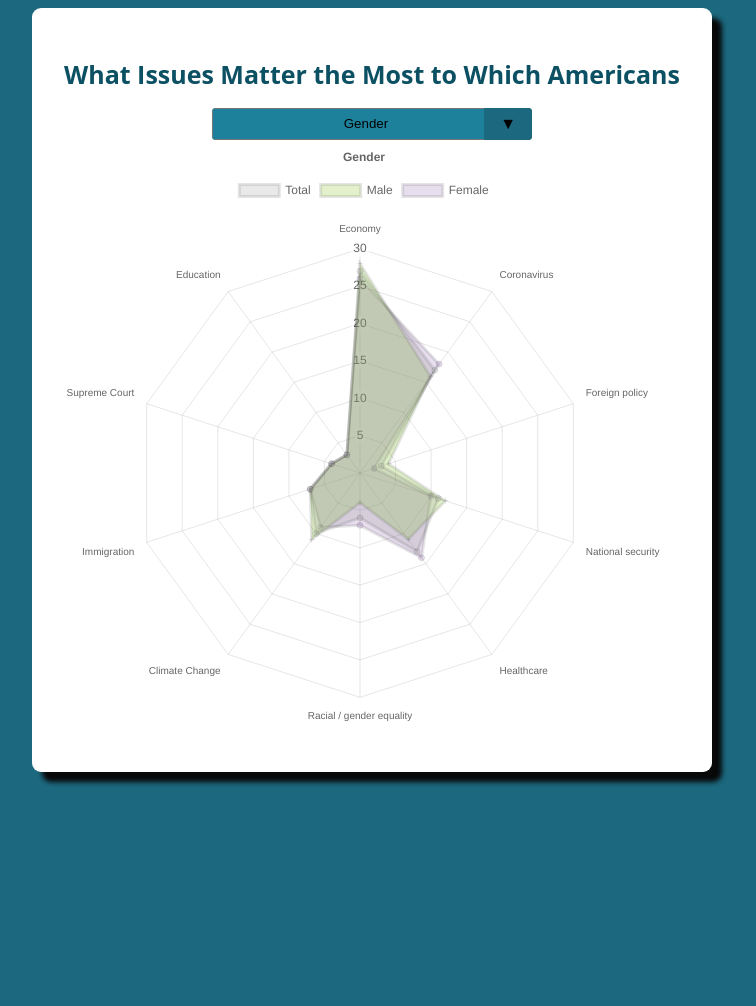
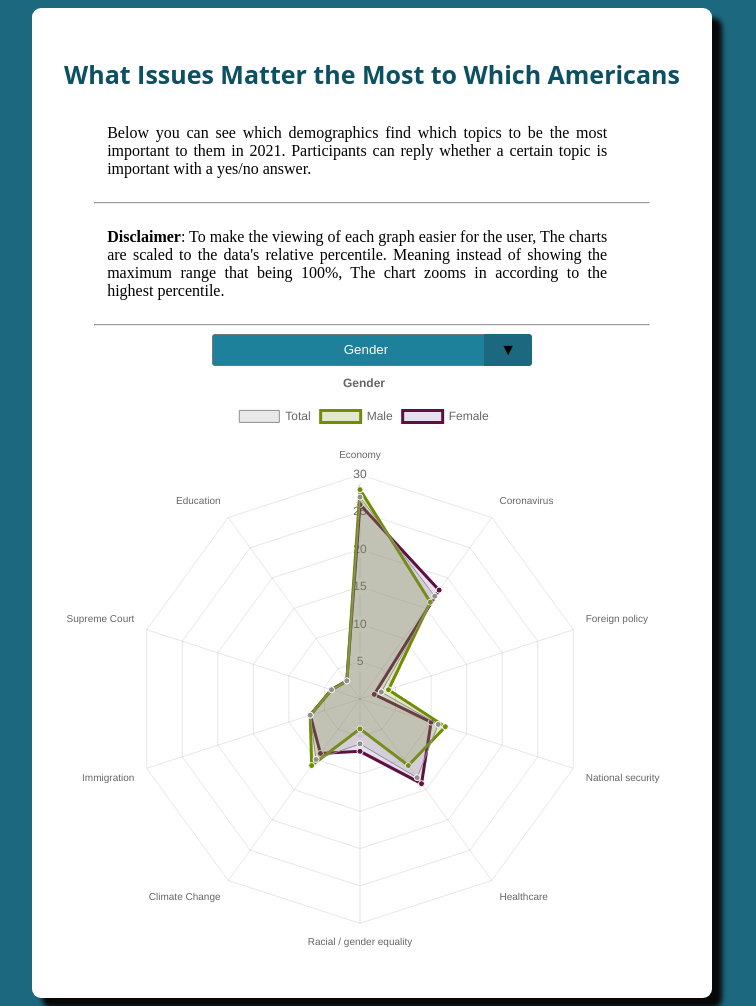
Before and after one commit to anarchopossum/450-Project3, a website: page index.html in a window 1280 px wide. Shown: the whole page, without its empty margins (268-1024 px from the left). Before the commit the page ends 800 px from the top, so only its background shows below. Drawn offline with nearby package versions, Linux system fonts and the light colour scheme.

Commit message:
Improvements on all javascript files and html file
index.html
- added disclaimer
- added explanation of data
Age.js
- reworked data
- bug from charts.js doesn't give chart '18-29' a background color
All Javascript files
- improved readability for all documents

```diff
--- a/Age.js
+++ b/Age.js
@@ -15,60 +15,65 @@ let chart2 = new Chart(radar2, {
             label: 'Total',
             // color and width of radar
             backgroundColor: 'rgba(142,144,140,0.2)',
-            //boarderColor: '#8e908c',
-            boarderWidth: 3,
+            borderColor: '#8e908c',
+            pointHoverBackgroundColor: '#fff',
+            pointBorderColor: '#fff',
+            pointHoverBorderColor: '#8e908c',
+            borderWidth: 1,
             // Number Values Corresponding to issue (See labels)
-            data: [27,17,3,11,13,6,10,7,4,3]
+            data: [20,17,3,11,13,6,10,7,4,3]
             },
             {
             // Person Type
             label: '18-29',
             // color and width of radar
-            backgroundColor: 'rgba(154, 3, 30,0.2)',
-            boarderColor: '#9A031E',
-            pointStyle: 'cross',
-            boarderwidth: 2,
+            backgroundColor:'rgba(154, 3, 30,0.2)',
+            borderColor: '#9A031E',
+            pointHoverBackgroundColor: '#fff',
+            pointBorderColor: '#fff',
+            pointHoverBorderColor: '#9A031E',
+            borderwidth: 2,
             // Number Values Corresponding to issue (See labels)
-            data: [8,5,5,4,23,20,12,11,11,1]
+            data: [20,23,4,8,12,11,11,11,5,1,5]
             },
             {
             // Person Type
             label: '30-44',
             // color and width of radar
             backgroundColor:'rgba(251, 139, 36,0.2)',
-            boarderColor: '#e36414',
-            boarderwidth: 2,
+            borderColor: '#e36414',
+            pointHoverBackgroundColor: '#fff',
+            pointBorderColor: '#fff',
+            pointHoverBorderColor: '#e36414',
+            borderwidth: 2,
             // Number Values Corresponding to issue (See labels)
-            data: [6,6,4,3,19,29,17,5,8,3]
-        },
-        {
-            // Person Type
-            label: '30-44',
-            // color and width of radar
-            backgroundColor:'rgba(113, 140, 0,0.2)',
-            boarderColor: '#718C00',
-            boarderwidth: 2,
-            // Number Values Corresponding to issue (See labels)
-            data: [13,7,2,4,15,33,10,4,8,4]
+            data: [29,19,3,6,17,5,8,6,3,4]
         },
         {
             // Person Type
             label: '45-60',
             // color and width of radar
-            backgroundColor:'rgba(15, 76, 92,0.2)',
-            boarderColor: '#0f4c5c',
-            boarderwidth: 2,
+            backgroundColor:'rgba(113, 140, 0,0.2)',
+            borderColor: '#718C00',
+            pointHoverBackgroundColor: '#fff',
+            pointBorderColor: '#fff',
+            pointHoverBorderColor: '#718C00',
+            borderwidth: 2,
             // Number Values Corresponding to issue (See labels)
-            data: [13,7,2,4,15,33,10,4,8,4]
-        },{
+            data: [33,15,4,13,10,4,8,7,4,2]
+        },
+        {
             // Person Type
             label: '60+',
             // color and width of radar
-            backgroundColor:'rgba(137, 89, 168,0.2)',
-            boarderColor: '#5f0f40',
-            boarderwidth: 2,
+            backgroundColor:'rgba(15, 76, 92,0.2)',
+            borderColor: '#0f4c5c',
+            pointHoverBackgroundColor: '#fff',
+            pointBorderColor: '#fff',
+            pointHoverBorderColor: '#0f4c5c',
+            borderwidth: 2,
             // Number Values Corresponding to issue (See labels)
-            data: [17,9,0,2,13,23,13,3,13,7]
+            data: [23,13,2,17,13,3,13,9,7,0]
         }]
     },
     options: {
--- a/Location.js
+++ b/Location.js
@@ -14,8 +14,11 @@ let chart4 = new Chart(radar4, {
             label: 'Total',
             // color and width of radar
             backgroundColor: 'rgba(142,144,140,0.2)',
-            //boarderColor: '#8e908c',
-            boarderWidth: 3,
+            borderColor: '#8e908c',
+            pointHoverBackgroundColor: '#fff',
+            pointBorderColor: '#fff',
+            pointHoverBorderColor: '#8e908c',
+            borderWidth: 2,
             // Number Values Corresponding to issue (See labels)
             data: [27,17,3,11,13,6,10,7,4,3]
             },
@@ -24,8 +27,11 @@ let chart4 = new Chart(radar4, {
             label: 'Northeast',
             // color and width of radar
             backgroundColor:'rgba(154, 3, 30,0.2)',
-            boarderColor: '#9A031E',
-            boarderwidth: 2,
+            borderColor: '#9A031E',
+            pointHoverBackgroundColor: '#fff',
+            pointBorderColor: '#fff',
+            pointHoverBorderColor: '#9A031E',
+            borderwidth: 2,
             // Number Values Corresponding to issue (See labels)
             data: [28,18,2,11,12,5,11,8,3,3]
         },
@@ -34,8 +40,11 @@ let chart4 = new Chart(radar4, {
             label: 'Midwest',
             // color and width of radar
             backgroundColor:'rgba(251, 139, 36,0.2)',
-            boarderColor: '#e36414',
-            boarderwidth: 2,
+            borderColor: '#e36414',
+            pointHoverBackgroundColor: '#fff',
+            pointBorderColor: '#fff',
+            pointHoverBorderColor: '#e36414',
+            borderwidth: 2,
             // Number Values Corresponding to issue (See labels)
             data: [29,14,3,11,15,6,10,7,3,3]
         },
@@ -44,8 +53,11 @@ let chart4 = new Chart(radar4, {
             label: 'South',
             // color and width of radar
             backgroundColor:'rgba(113, 140, 0,0.2)',
-            boarderColor: '#718C00',
-            boarderwidth: 2,
+            borderColor: '#718C00',
+            pointHoverBackgroundColor: '#fff',
+            pointBorderColor: '#fff',
+            pointHoverBorderColor: '#718C00',
+            borderwidth: 2,
             // Number Values Corresponding to issue (See labels)
             data: [28,16,4,13,11,6,9,7,4,2]
         },{
@@ -53,8 +65,11 @@ let chart4 = new Chart(radar4, {
             label: 'Mountain',
             // color and width of radar
             backgroundColor:'rgba(15, 76, 92,0.2)',
-            boarderColor: '#0f4c5c',
-            boarderwidth: 2,
+            borderColor: '#0f4c5c',
+            pointHoverBackgroundColor: '#fff',
+            pointBorderColor: '#fff',
+            pointHoverBorderColor: '#0f4c5c',
+            borderwidth: 2,
             // Number Values Corresponding to issue (See labels)
             data: [26,8,5,14,11,4,10,8,8,5]
         },{
@@ -62,9 +77,11 @@ let chart4 = new Chart(radar4, {
             label: 'Pacific',
             // color and width of radar
             backgroundColor: 'rgba(137, 89, 168,0.2)',
-            boarderColor: '#5f0f40',
-            pointStyle: 'cross',
-            boarderwidth: 2,
+            borderColor: '#5f0f40',
+            pointHoverBackgroundColor: '#fff',
+            pointBorderColor: '#fff',
+            pointHoverBorderColor: '#5f0f40',
+            borderwidth: 2,
             // Number Values Corresponding to issue (See labels)
             data: [22,27,2,7,14,6,11,6,3,2]
         }]
--- a/Main.js
+++ b/Main.js
@@ -15,8 +15,12 @@ let chart1 = new Chart(radar1, {
             label: 'Total',
             // color and width of radar
             backgroundColor: 'rgba(142,144,140,0.2)',
-            //boarderColor: '#8e908c',
-            boarderWidth: 3,
+            borderColor: '#8e908c',
+            pointBackgroundColor: '#8e908c',
+            pointHoverBackgroundColor: '#fff',
+            pointBorderColor: '#fff',
+            pointHoverBorderColor: '#8e908c',
+            borderWidth: 1,
             // Number Values Corresponding to issue (See labels)
             data: [27,17,3,11,13,6,10,7,4,3]
             },
@@ -24,10 +28,13 @@ let chart1 = new Chart(radar1, {
             // Person Type
             label: 'Male',
             // color and width of radar
-            backgroundColor: 'rgba(113,183,0,0.2)',
-            boarderColor: '#718C00',
-            pointStyle: 'cross',
-            boarderwidth: 2,
+            backgroundColor:'rgba(113, 140, 0,0.2)',
+            borderColor: '#718C00',
+            pointBackgroundColor: '#718C00',
+            pointHoverBackgroundColor: '#fff',
+            pointBorderColor: '#fff',
+            pointHoverBorderColor: '#718C00',
+            borderwidth: 2,
             // Number Values Corresponding to issue (See labels)
             data: [28,16,4,12,11,4,11,7,4,3]
             },
@@ -35,9 +42,13 @@ let chart1 = new Chart(radar1, {
             // Person Type
             label: 'Female',
             // color and width of radar
-            backgroundColor:'rgba(137,89,168,0.2)',
-            boarderColor: '#5f0f40',
-            boarderwidth: 2,
+            backgroundColor: 'rgba(137, 89, 168,0.2)',
+            borderColor: '#5f0f40',
+            pointBackgroundColor: '#5f0f40',
+            pointHoverBackgroundColor: '#fff',
+            pointBorderColor: '#fff',
+            pointHoverBorderColor: '#5f0f40',
+            borderwidth: 2,
             // Number Values Corresponding to issue (See labels)
             data: [26,18,2,10,14,7,9,7,4,3]
         }]
--- a/PolParty.js
+++ b/PolParty.js
@@ -15,8 +15,11 @@ let chart5 = new Chart(radar5, {
             label: 'Total',
             // color and width of radar
             backgroundColor: 'rgba(142,144,140,0.2)',
-            //boarderColor: '#8e908c',
-            boarderWidth: 3,
+            borderColor: '#8e908c',
+            pointHoverBackgroundColor: '#fff',
+            pointBorderColor: '#fff',
+            pointHoverBorderColor: '#8e908c',
+            borderWidth: 1,
             // Number Values Corresponding to issue (See labels)
             data: [27,17,3,11,13,6,10,7,4,3]
             },
@@ -25,8 +28,11 @@ let chart5 = new Chart(radar5, {
             label: 'Repulican',
             // color and width of radar
             backgroundColor:'rgba(154, 3, 30,0.2)',
-            boarderColor: '#9A031E',
-            boarderwidth: 2,
+            borderColor: '#9A031E',
+            pointHoverBackgroundColor: '#fff',
+            pointBorderColor: '#fff',
+            pointHoverBorderColor: '#9A031E',
+            borderwidth: 2,
             // Number Values Corresponding to issue (See labels)
             data: [37,9,5,25,6,1,2,12,2,2]
         },
@@ -35,8 +41,11 @@ let chart5 = new Chart(radar5, {
             label: 'Democrat',
             // color and width of radar
             backgroundColor:'rgba(251, 139, 36,0.2)',
-            boarderColor: '#e36414',
-            boarderwidth: 2,
+            borderColor: '#e36414',
+            pointHoverBackgroundColor: '#fff',
+            pointBorderColor: '#fff',
+            pointHoverBorderColor: '#e36414',
+            borderwidth: 2,
             // Number Values Corresponding to issue (See labels)
             data: [20,22,2,4,18,8,15,3,5,2]
         },
@@ -45,8 +54,11 @@ let chart5 = new Chart(radar5, {
             label: 'Independent/Other',
             // color and width of radar
             backgroundColor:'rgba(113, 140, 0,0.2)',
-            boarderColor: '#718C00',
-            boarderwidth: 2,
+            borderColor: '#718C00',
+            pointHoverBackgroundColor: '#fff',
+            pointBorderColor: '#fff',
+            pointHoverBorderColor: '#718C00',
+            borderwidth: 2,
             // Number Values Corresponding to issue (See labels)
             data: [27,17,4,9,12,6,10,7,3,4]
         }]
--- a/Wealth.js
+++ b/Wealth.js
@@ -14,8 +14,11 @@ let chart3 = new Chart(radar3, {
             label: 'Total',
             // color and width of radar
             backgroundColor: 'rgba(142,144,140,0.2)',
-            //boarderColor: '#8e908c',
-            boarderWidth: 3,
+            borderColor: '#8e908c',
+            pointHoverBackgroundColor: '#fff',
+            pointBorderColor: '#fff',
+            pointHoverBorderColor: '#8e908c',
+            borderWidth: 1,
             // Number Values Corresponding to issue (See labels)
             data: [27,17,3,11,13,6,10,7,4,3]
             },
@@ -24,8 +27,11 @@ let chart3 = new Chart(radar3, {
             label: '$0-$49,9999',
             // color and width of radar
             backgroundColor:'rgba(154, 3, 30,0.2)',
-            boarderColor: '#9A031E',
-            boarderwidth: 2,
+            borderColor: '#9A031E',
+            pointHoverBackgroundColor: '#fff',
+            pointBorderColor: '#fff',
+            pointHoverBorderColor: '#9A031E',
+            borderwidth: 2,
             // Number Values Corresponding to issue (See labels)
             data: [25,19,2,11,15,6,10,7,3,2]
         },
@@ -34,8 +40,11 @@ let chart3 = new Chart(radar3, {
             label: '$50,000-$99,999',
             // color and width of radar
             backgroundColor:'rgba(251, 139, 36,0.2)',
-            boarderColor: '#e36414',
-            boarderwidth: 2,
+            borderColor: '#e36414',
+            pointHoverBackgroundColor: '#fff',
+            pointBorderColor: '#fff',
+            pointHoverBorderColor: '#e36414',
+            borderwidth: 2,
             // Number Values Corresponding to issue (See labels)
             data: [30,14,4,11,13,5,8,8,4,3]
         },
@@ -44,8 +53,11 @@ let chart3 = new Chart(radar3, {
             label: '$100,000-$149,999',
             // color and width of radar
             backgroundColor:'rgba(113, 140, 0,0.2)',
-            boarderColor: '#718C00',
-            boarderwidth: 2,
+            borderColor: '#718C00',
+            pointHoverBackgroundColor: '#fff',
+            pointBorderColor: '#fff',
+            pointHoverBorderColor: '#718C00',
+            borderwidth: 2,
             // Number Values Corresponding to issue (See labels)
             data: [30,17,4,11,11,5,11,5,5,3]
         },{
@@ -53,8 +65,11 @@ let chart3 = new Chart(radar3, {
             label: '$150,000-$199,999',
             // color and width of radar
             backgroundColor:'rgba(15, 76, 92,0.2)',
-            boarderColor: '#0f4c5c',
-            boarderwidth: 2,
+            borderColor: '#0f4c5c',
+            pointHoverBackgroundColor: '#fff',
+            pointBorderColor: '#fff',
+            pointHoverBorderColor: '#0f4c5c',
+            borderwidth: 2,
             // Number Values Corresponding to issue (See labels)
             data: [27,24,2,7,8,2,10,14,3,3]
         },{
@@ -62,9 +77,11 @@ let chart3 = new Chart(radar3, {
             label: '$200,000+',
             // color and width of radar
             backgroundColor: 'rgba(137, 89, 168,0.2)',
-            boarderColor: '#5f0f40',
-            pointStyle: 'cross',
-            boarderwidth: 2,
+            borderColor: '#5f0f40',
+            pointHoverBackgroundColor: '#fff',
+            pointBorderColor: '#fff',
+            pointHoverBorderColor: '#5f0f40',
+            borderwidth: 2,
             // Number Values Corresponding to issue (See labels)
             data: [18,12,2,18,12,8,15,6,6,3]
         }]
--- a/index.html
+++ b/index.html
@@ -17,7 +17,13 @@ h1 {
   font-size:25px;
   color: #0c5063;
 }
-p {text-align: center;}
+
+p {
+  margin-left: 7%;
+  text-align: justify;
+  justify-content: center;
+  inline-size: 500px;
+}
 /* div {text-align: center;} */
 
 html {
@@ -31,10 +37,12 @@ select {
   justify-content: center;
   background: #1e819c;
   flex: 1;
-  color: black;
+  color: white;
   cursor:pointer;
   text-align: center;
 }
+
+
 
 body{
   background-color: white;
@@ -82,9 +90,13 @@ select::-ms-expand {
 
 </style>
 </head>
-
 <body>
     <h1>What Issues Matter the Most to Which Americans</h1>
+    <p>Below you can see which demographics find which topics to be the most important to them in 2021. Participants can reply whether a certain topic is important with a yes/no answer.</p>
+    <hr style="width:90%;">
+    <p><b>Disclaimer</b>: To make the viewing of each graph easier for the user, The charts are scaled to the data's relative percentile. Meaning instead of showing the maximum range that being 100%, The chart zooms in according to the highest percentile.</p>
+    <hr style="width:90%;">
+
     <!-- DropDown Menu -->
     <div class="select">
       <select id="choose" onchange="myFunction(this.options[this.selectedIndex].value);">
@@ -113,7 +125,7 @@ select::-ms-expand {
   </div>
   <!--Imports-->
   <script src="https://cdn.jsdelivr.net/npm/chart.js"></script>
-  <script src="Main.js"></script> <!--SEX-->
+  <script src="Main.js"></script> <!--GENDER-->
   <script src="Age.js"></script> <!--AGE-->
   <script src="Wealth.js"></script> <!--WEALTH-->
   <script src="Location.js"></script> <!--LOCATION-->
```
Also changed, not shown: 1 other file.
